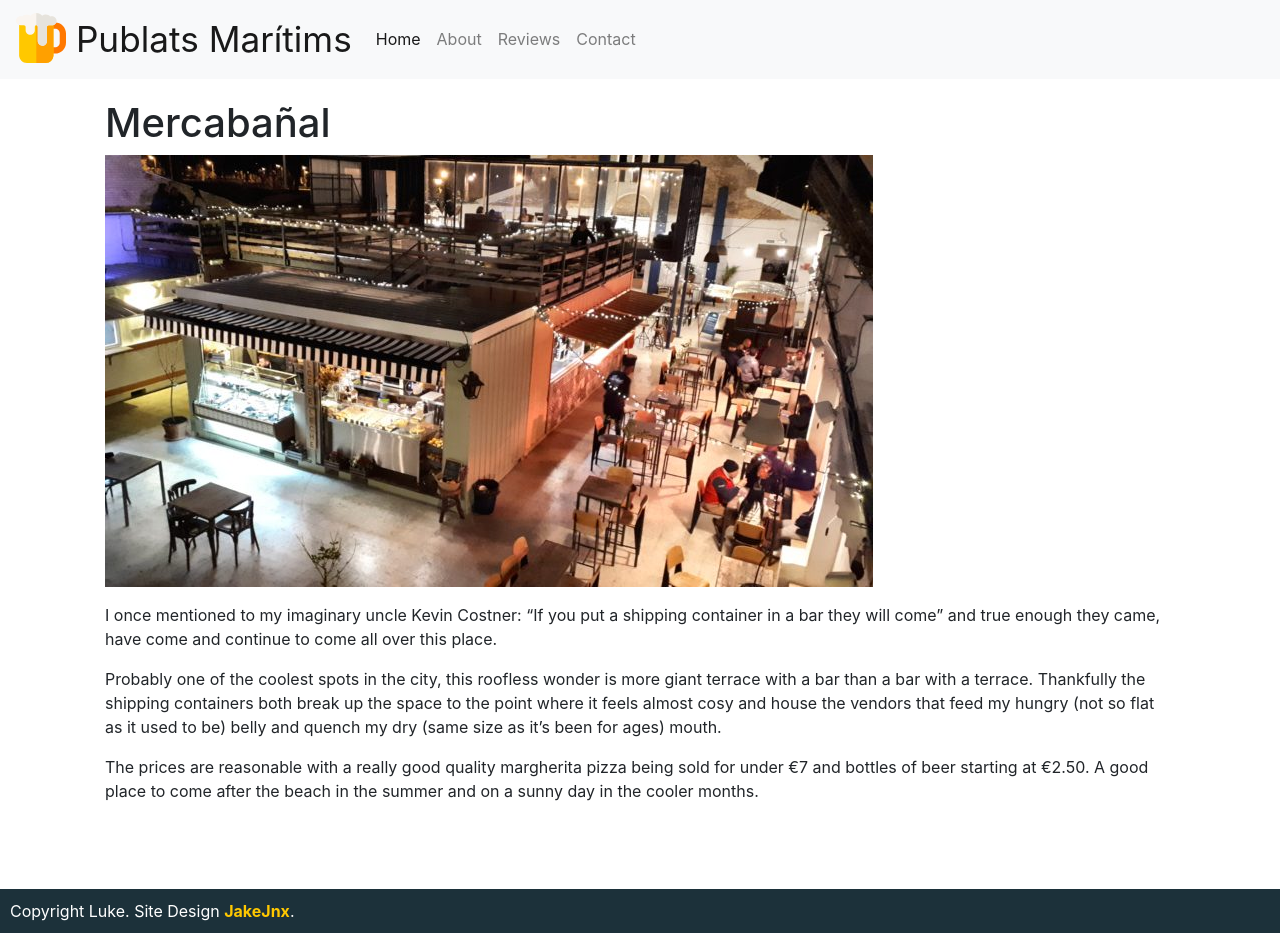
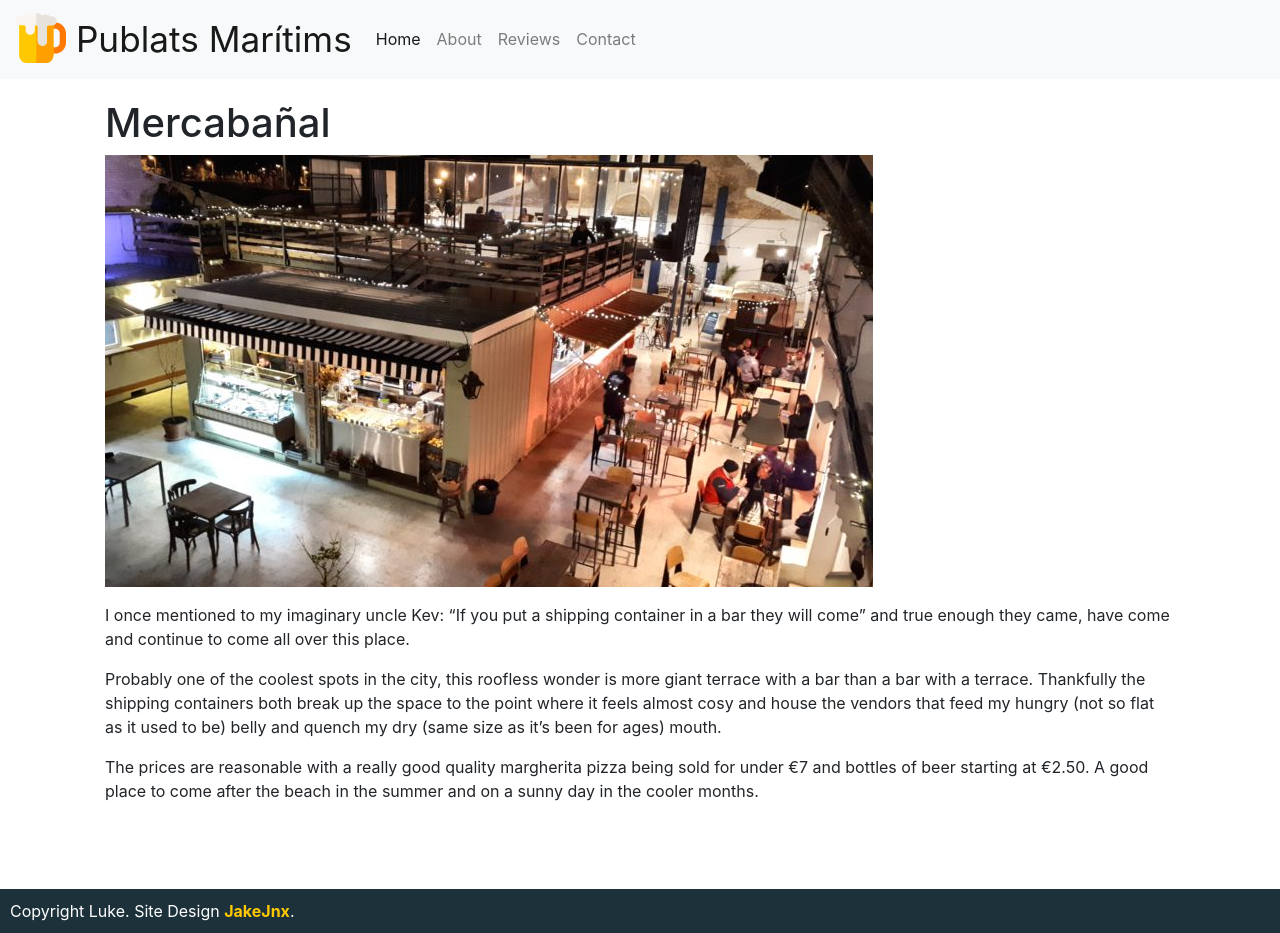
Before and after one commit to jakejnx/publats.com, a Jekyll site: the page built from _pubs/pubs/mercabanal.markdown, in a window 1280 px wide. Built offline with Jekyll 4.4.1, drawn with Linux system fonts in a browser that asks for light colours; nearby versions of some CDN libraries.

Commit message:
Updated Mercabanal

```diff
--- a/_pubs/pubs/mercabanal.markdown
+++ b/_pubs/pubs/mercabanal.markdown
@@ -7,7 +7,7 @@ layout: page
 
 <img class="img-fluid" src="/uploads/mercabanal-768x432.jpg">
 
-I once mentioned to my imaginary uncle Kevin Costner: “If you put a shipping container in a bar they will come” and true enough they came, have come and continue to come all over this place.
+I once mentioned to my imaginary uncle Kev: “If you put a shipping container in a bar they will come” and true enough they came, have come and continue to come all over this place.
 
 Probably one of the coolest spots in the city, this roofless wonder is more giant terrace with a bar than a bar with a terrace. Thankfully the shipping containers both break up the space to the point where it feels almost cosy and house the vendors that feed my hungry (not so flat as it used to be) belly and quench my dry (same size as it’s been for ages) mouth.
 
```
